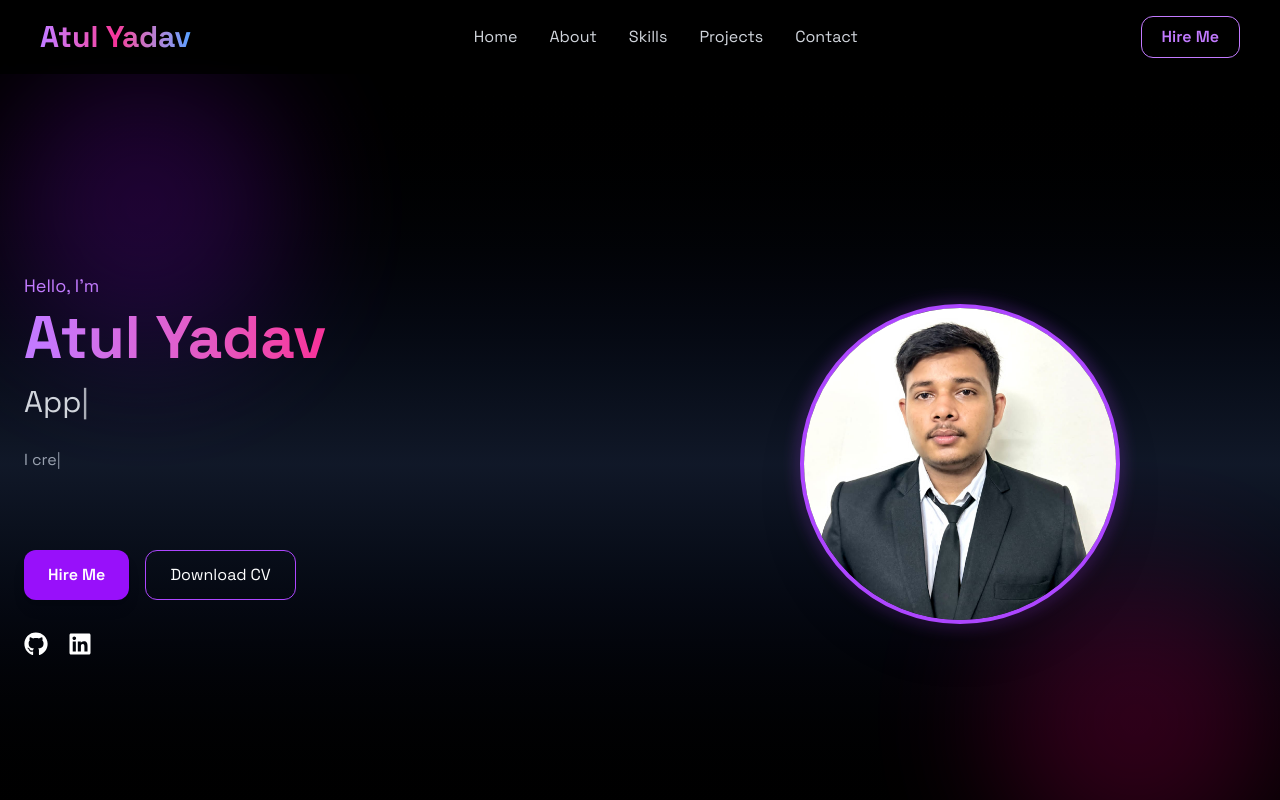
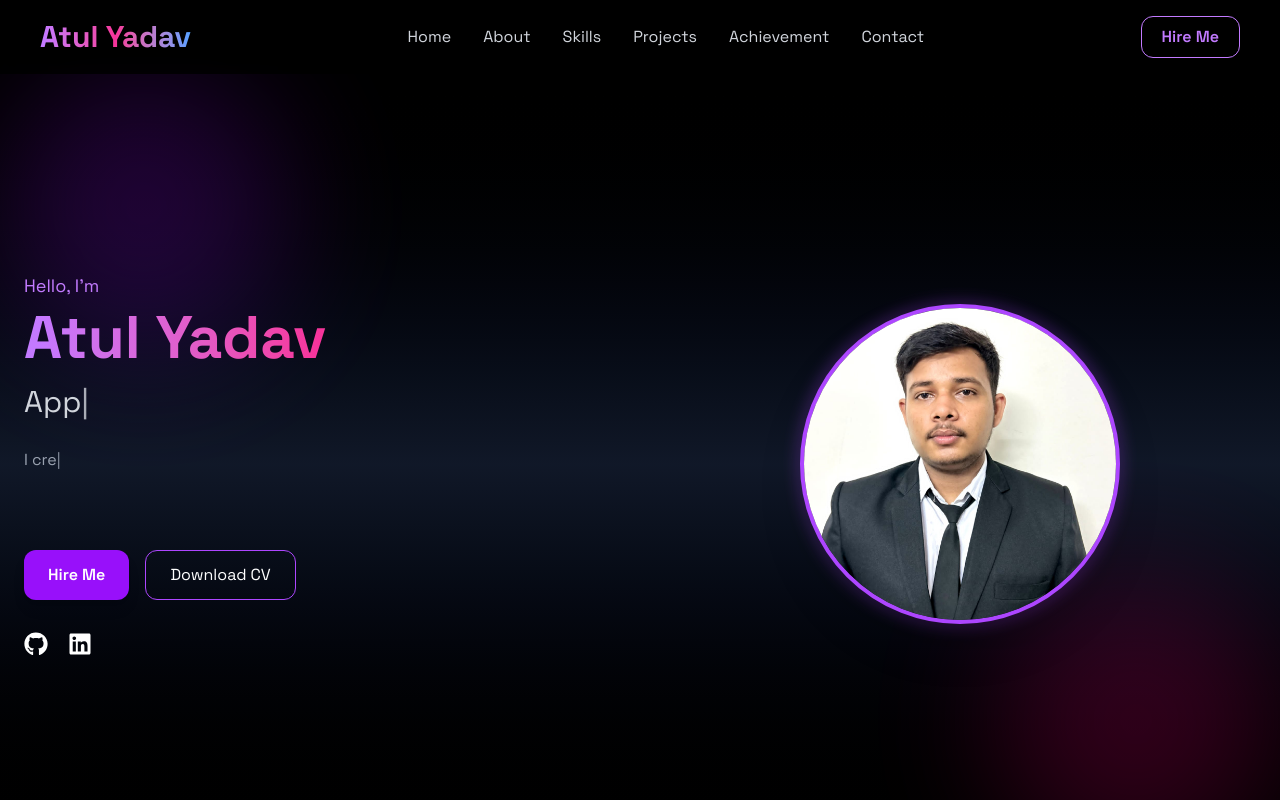
Before and after one commit to atulgethub/atul-portfolio, a React (Vite) app in the folder Frontend/: page / in a window 1280 px wide. Shown: the top 800 px of the page. Built offline with nearby package versions, Linux system fonts and the light colour scheme; the HTML template or start-up script is replaced by a standard one.

Commit message:
Navbar Changes

```diff
--- a/Frontend/src/App.jsx
+++ b/Frontend/src/App.jsx
@@ -31,7 +31,7 @@ const App = () => {
           <Projects />
         </section>
 
-        <section id="achieve" className="py-10">
+        <section id="achievement" className="py-10">
           <Achievement />
         </section>
 
--- a/Frontend/src/component/Navbar.jsx
+++ b/Frontend/src/component/Navbar.jsx
@@ -10,6 +10,7 @@ const Navbar = () => {
     { name: "About", path: "#about" },
     { name: "Skills", path: "#skills" },
     { name: "Projects", path: "#projects" },
+    { name: "Achievement", path: "#achievement" }, // ✅ added
     { name: "Contact", path: "#contact" }
   ];
 
@@ -55,17 +56,18 @@ const Navbar = () => {
 
         </ul>
 
-        {/* Desktop Button */}
-        <motion.button
+        {/* Desktop Hire Me Button */}
+        <motion.a
+          href="#contact"
           whileHover={{
             scale: 1.1,
             boxShadow: "0px 0px 12px rgba(168,85,247,0.8)"
           }}
           whileTap={{ scale: 0.95 }}
-          className="hidden md:block px-5 py-2 rounded-xl border border-purple-400 text-purple-400 font-semibold hover:bg-purple-500 hover:text-white transition"
+          className="hidden md:block px-5 py-2 rounded-xl border border-purple-400 text-purple-400 font-semibold hover:bg-purple-500 hover:text-white transition text-center"
         >
           Hire Me
-        </motion.button>
+        </motion.a>
 
         {/* Mobile Menu Button */}
         <div
@@ -109,7 +111,9 @@ const Navbar = () => {
           </ul>
 
           <div className="flex justify-center pb-8">
-            <motion.button
+            <motion.a
+              href="#contact"
+              onClick={() => setMenu(false)}
               whileHover={{
                 scale: 1.1,
                 boxShadow: "0px 0px 12px rgba(168,85,247,0.8)"
@@ -118,7 +122,7 @@ const Navbar = () => {
               className="bg-purple-600 px-6 py-3 rounded-lg"
             >
               Hire Me
-            </motion.button>
+            </motion.a>
           </div>
 
         </motion.div>
```
